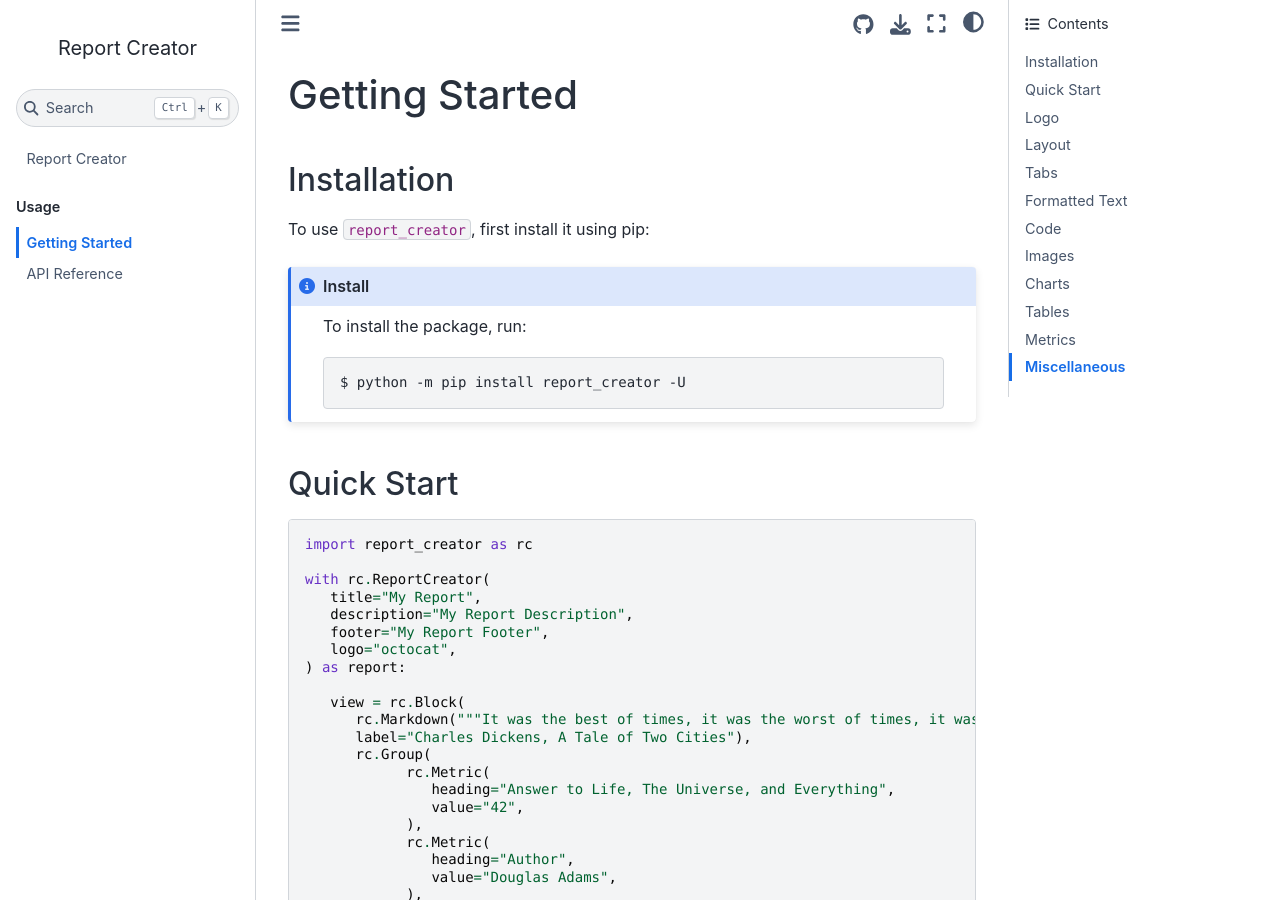
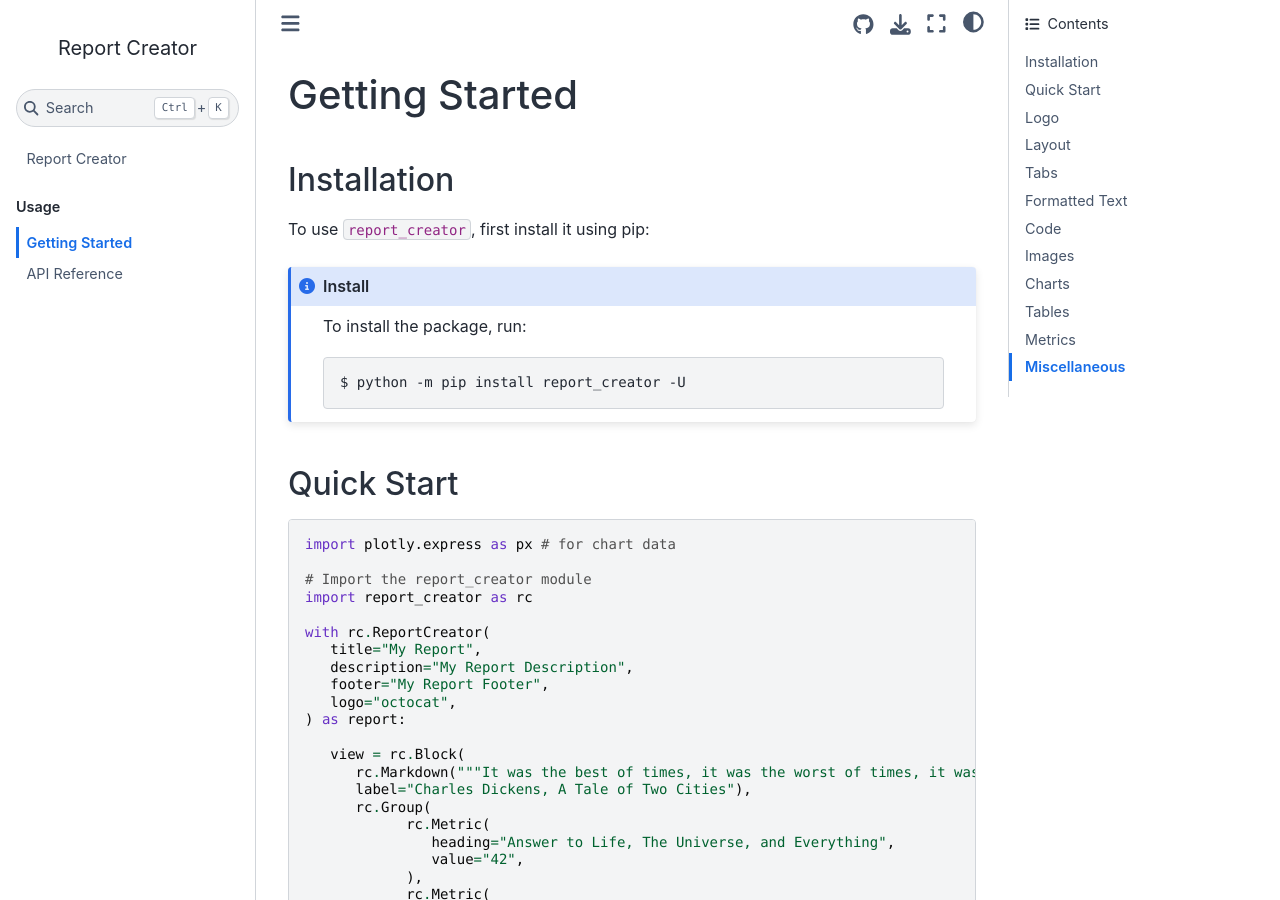
Before and after one commit to darenr/report_creator, a Sphinx documentation site: the page built from docs/source/getting_started.rst, in a window 1280 px wide and 900 px high. Built offline with Sphinx 7.4.7 and the Sphinx Book theme 1.1.4, drawn with Linux system fonts in a browser that asks for light colours.

Commit message:
update getting started to include plot express for chart data

```diff
--- a/docs/source/getting_started.rst
+++ b/docs/source/getting_started.rst
@@ -22,6 +22,9 @@
 
 .. code-block:: python
 
+   import plotly.express as px # for chart data
+
+   # Import the report_creator module
    import report_creator as rc
 
    with rc.ReportCreator(
```
